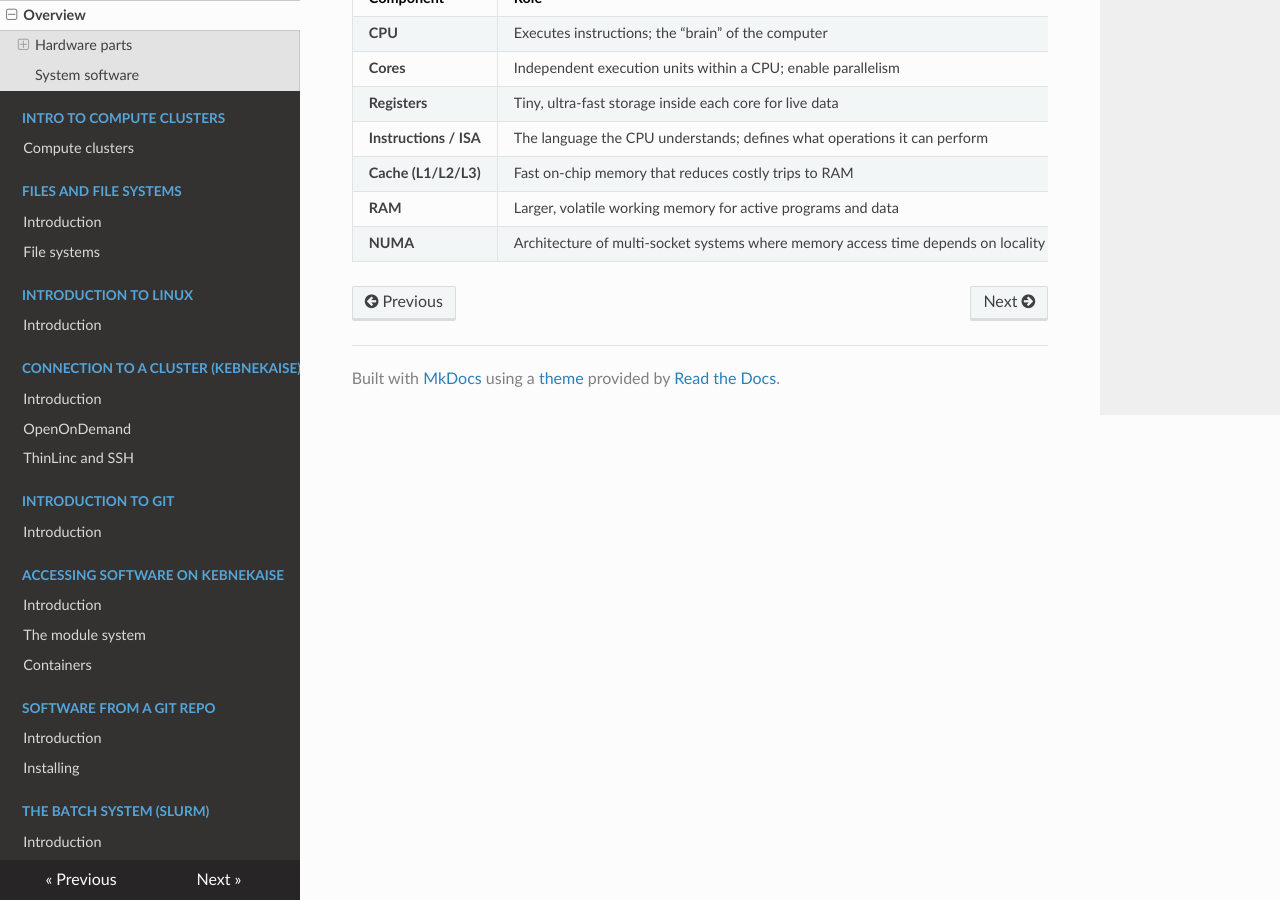
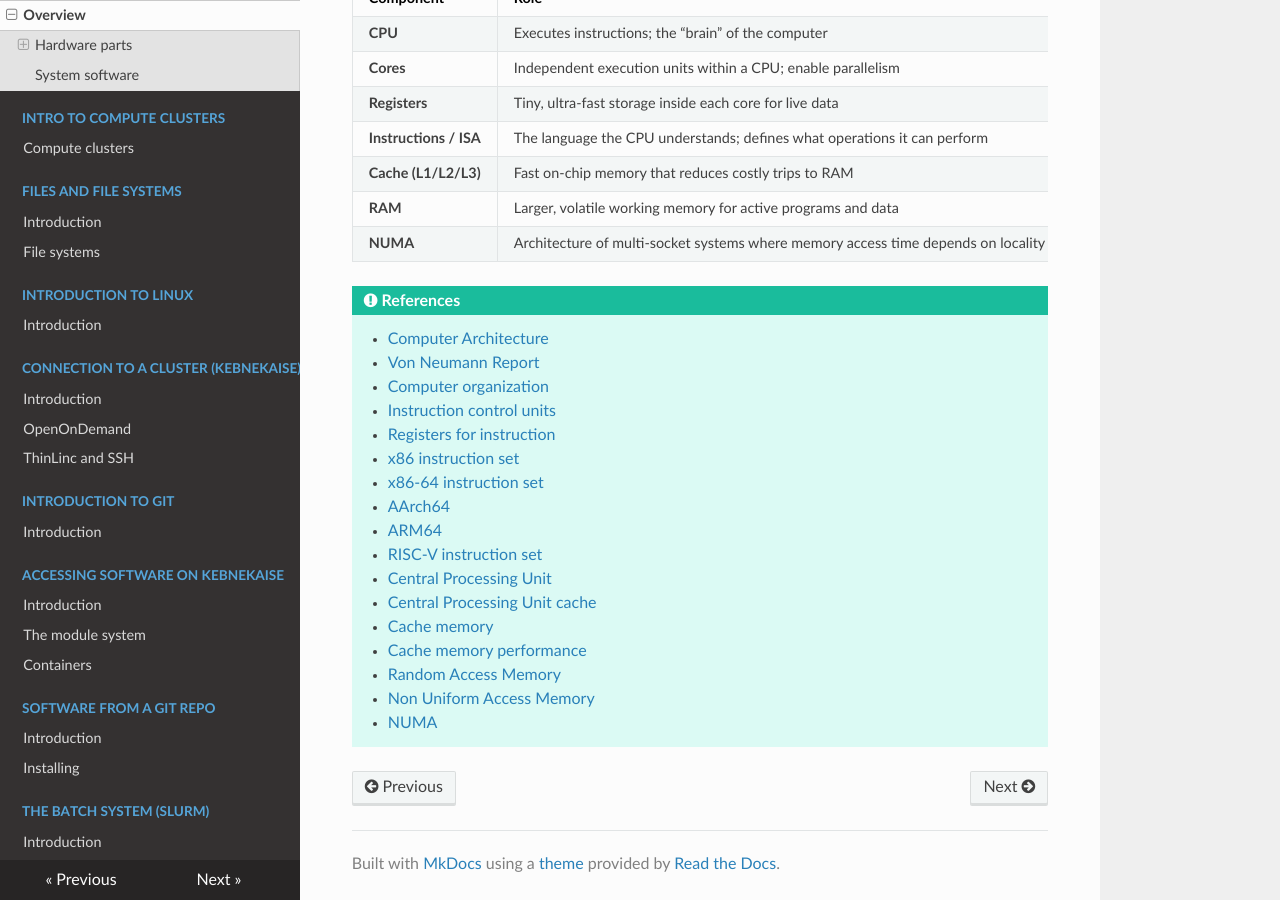
Before and after one commit to hpc2n/bioinformatics-hpc, an MkDocs documentation site: the page built from docs/1.computer/computer.md, in a window 1280 px wide and 900 px high, scrolled down 10784 px. Built offline with MkDocs 1.6.1, drawn with Linux system fonts in a browser that asks for light colours; nearby versions of some CDN libraries.

Commit message:
Computer: introductory material

```diff
--- a/docs/1.computer/computer.md
+++ b/docs/1.computer/computer.md
@@ -316,3 +316,24 @@ In HPC and high-performance workloads, NUMA awareness is critical. Placing data
 | **Cache (L1/L2/L3)** | Fast on-chip memory that reduces costly trips to RAM |
 | **RAM** | Larger, volatile working memory for active programs and data |
 | **NUMA** | Architecture of multi-socket systems where memory access time depends on locality |
+
+!!! tip "References"
+
+
+    - <a href="https://johny4u.com/igcse_theory_2023/07)%20Computer%20Architecture.php" target="_blank">Computer Architecture</a>
+    - <a href="https://en.wikipedia.org/wiki/First_Draft_of_a_Report_on_the_EDVAC" target="_blank">Von Neumann Report</a>
+    - <a href="https://www.geeksforgeeks.org/computer-organization-architecture/computer-organization-von-neumann-architecture/" target="_blank">Computer organization</a>
+    - <a href="https://www.geeksforgeeks.org/computer-organization-architecture/introduction-of-control-unit-and-its-design/" target="_blank">Instruction control units</a>
+    - <a href="https://www.geeksforgeeks.org/computer-organization-architecture/essential-registers-for-instruction-execution/" target="_blank">Registers for instruction</a>
+    - <a href="https://daemons.net/hardware/processors/x86.html" target="_blank">x86 instruction set</a>
+    - <a href="https://en.wikipedia.org/wiki/X86-64" target="_blank">x86-64 instruction set</a>
+    - <a href="https://en.wikipedia.org/wiki/AArch64" target="_blank">AArch64</a>
+    - <a href="https://jasonblog.github.io/note/arm/introduction_to_armv8_64-bit_architecture.html" target="_blank">ARM64</a>
+    - <a href="https://dl.acm.org/doi/10.1145/3757348.3757367" target="_blank">RISC-V instruction set</a>
+    - <a href="https://www.geeksforgeeks.org/computer-science-fundamentals/central-processing-unit-cpu/" target="_blank">Central Processing Unit</a>
+    - <a href="https://en.wikipedia.org/wiki/CPU_cache" target="_blank">Central Processing Unit cache</a>
+    - <a href="https://www.geeksforgeeks.org/computer-science-fundamentals/cache-memory/" target="_blank">Cache memory</a>
+    - <a href="https://www.geeksforgeeks.org/computer-organization-architecture/cache-memory-performance/" target="_blank">Cache memory performance</a>
+    - <a href="https://www.geeksforgeeks.org/computer-science-fundamentals/random-access-memory-ram/" target="_blank">Random Access Memory</a>
+    - <a href="https://www.geeksforgeeks.org/computer-organization-architecture/difference-between-uniform-memory-access-uma-and-non-uniform-memory-access-numa/" target="_blank">Non Uniform Access Memory</a>
+    - <a href="https://en.wikipedia.org/wiki/Non-uniform_memory_access" target="_blank">NUMA</a>
```
